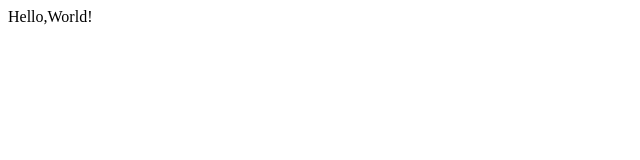
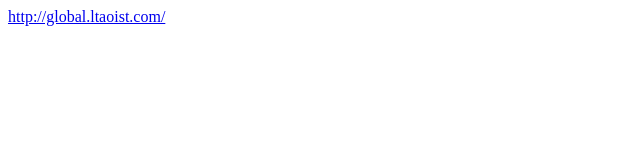
Before and after one commit to ltaoist/ltaoist.github.io, a plain HTML site: page index.html in a window 1280 px wide. Shown: the whole page, without its empty margins (0-640 px from the left). Drawn offline with Linux system fonts and the light colour scheme.

Commit message:
Update index.html

```diff
--- a/index.html
+++ b/index.html
@@ -1 +1 @@
-<p>Hello,World!</p>
+<a href="http://global.ltaoist.com/">http://global.ltaoist.com/</a>
```
